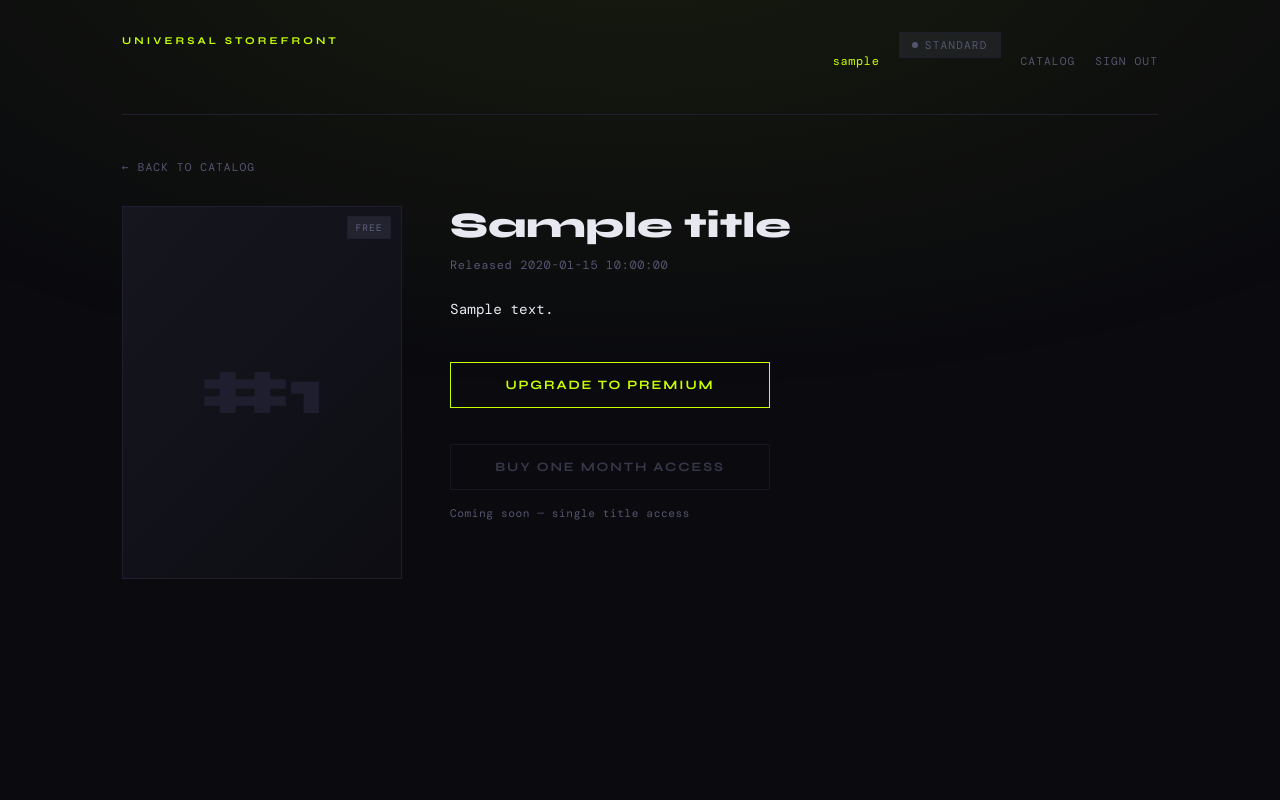
After one commit to Sztachaprog/universal-storefront, a Flask app: template src/templates/movie_detail.html in a window 1280 px wide. The commit adds this page. Run offline with Flask 3, Linux system fonts and the light colour scheme; the template is opened without the code that fills it: most values are stand-ins (such as "Sample title", 1, 10 or a date in 2020); some libraries are stand-ins or nearby versions; some web fonts are replaced.

Commit message:
feat: add movies catalog frontend (list, detail, watch pages)

```diff
--- a/src/app.py
+++ b/src/app.py
@@ -15,6 +15,7 @@ get_user_by_id,
 get_movie_by_id,
 get_movie_details,
 create_movie,
+get_all_movies,
 process_watch_request,
 upgrade_user_to_premium
 )
--- a/src/static/style.css
+++ b/src/static/style.css
@@ -203,3 +203,279 @@ button.secondary {
 .dashboard-card {
     max-width: 480px;
 }
+
+body.page-wide {
+    display: block;
+    align-items: initial;
+    justify-content: initial;
+    padding: 0;
+}
+
+.wrapper {
+    max-width: 1100px;
+    margin: 0 auto;
+    padding: 2rem 2rem 4rem;
+    position: relative;
+    z-index: 1;
+    animation: slideUp 0.4s ease;
+}
+
+/* Górny pasek nawigacji */
+.topbar {
+    display: flex;
+    align-items: center;
+    justify-content: space-between;
+    padding-bottom: 1.5rem;
+    margin-bottom: 2.5rem;
+    border-bottom: 1px solid var(--border);
+    gap: 1rem;
+    flex-wrap: wrap;
+}
+
+.topnav {
+    display: flex;
+    align-items: center;
+    gap: 1.25rem;
+}
+
+.nav-user {
+    font-size: 0.75rem;
+    color: var(--accent);
+    letter-spacing: 0.05em;
+}
+
+.nav-link {
+    font-size: 0.7rem;
+    letter-spacing: 0.1em;
+    text-transform: uppercase;
+    color: var(--muted);
+    text-decoration: none;
+    transition: color 0.2s;
+}
+.nav-link:hover { color: var(--text); }
+
+.page-title {
+    font-family: 'Syne', sans-serif;
+    font-size: 2.5rem;
+    font-weight: 800;
+    margin-bottom: 0.3rem;
+}
+
+/* Siatka kart filmów */
+.movie-grid {
+    display: grid;
+    grid-template-columns: repeat(auto-fill, minmax(220px, 1fr));
+    gap: 1.25rem;
+    margin-top: 2.5rem;
+}
+
+.movie-card {
+    background: var(--surface);
+    border: 1px solid var(--border);
+    text-decoration: none;
+    color: var(--text);
+    display: flex;
+    flex-direction: column;
+    transition: border-color 0.2s, transform 0.1s;
+    overflow: hidden;
+}
+.movie-card:hover {
+    border-color: var(--accent);
+    transform: translateY(-3px);
+}
+
+.movie-thumb {
+    aspect-ratio: 3 / 4;
+    background: linear-gradient(135deg, #16161f, #0d0d13);
+    position: relative;
+    display: flex;
+    align-items: center;
+    justify-content: center;
+}
+
+.movie-thumb-id {
+    font-family: 'Syne', sans-serif;
+    font-size: 2.5rem;
+    font-weight: 800;
+    color: var(--border);
+}
+
+.movie-info {
+    padding: 1rem;
+    border-top: 1px solid var(--border);
+}
+
+.movie-title {
+    font-size: 0.85rem;
+    font-weight: 500;
+    line-height: 1.3;
+    display: block;
+}
+
+/* Tagi premium / free */
+.tag {
+    position: absolute;
+    top: 0.6rem;
+    right: 0.6rem;
+    font-size: 0.6rem;
+    letter-spacing: 0.1em;
+    text-transform: uppercase;
+    padding: 0.25rem 0.5rem;
+    font-weight: 500;
+}
+.tag.premium { background: var(--accent); color: #0a0a0f; }
+.tag.free { background: rgba(85,85,112,0.25); color: var(--muted); border: 1px solid var(--border); }
+
+.empty-state {
+    margin-top: 3rem;
+    padding: 3rem;
+    text-align: center;
+    color: var(--muted);
+    border: 1px dashed var(--border);
+    font-size: 0.85rem;
+}
+
+/* Widok pojedynczego filmu */
+.back-link {
+    display: inline-block;
+    font-size: 0.7rem;
+    letter-spacing: 0.1em;
+    text-transform: uppercase;
+    color: var(--muted);
+    text-decoration: none;
+    margin-bottom: 2rem;
+    transition: color 0.2s;
+}
+.back-link:hover { color: var(--accent); }
+
+.detail-layout {
+    display: grid;
+    grid-template-columns: 280px 1fr;
+    gap: 3rem;
+    align-items: start;
+}
+
+.detail-poster {
+    aspect-ratio: 3 / 4;
+    background: linear-gradient(135deg, #16161f, #0d0d13);
+    border: 1px solid var(--border);
+    position: relative;
+    display: flex;
+    align-items: center;
+    justify-content: center;
+}
+.detail-poster-id {
+    font-family: 'Syne', sans-serif;
+    font-size: 4rem;
+    font-weight: 800;
+    color: var(--border);
+}
+
+.detail-title {
+    font-family: 'Syne', sans-serif;
+    font-size: 2.25rem;
+    font-weight: 800;
+    line-height: 1.1;
+    margin-bottom: 0.75rem;
+}
+
+.detail-meta {
+    font-size: 0.75rem;
+    color: var(--muted);
+    letter-spacing: 0.05em;
+    margin-bottom: 1.5rem;
+}
+
+.detail-description {
+    font-size: 0.9rem;
+    line-height: 1.7;
+    color: var(--text);
+    margin-bottom: 2.5rem;
+    max-width: 560px;
+}
+
+.detail-actions {
+    display: flex;
+    flex-direction: column;
+    gap: 0.75rem;
+    max-width: 320px;
+}
+
+.btn-action {
+    display: inline-block;
+    text-align: center;
+    text-decoration: none;
+    font-family: 'Syne', sans-serif;
+    font-size: 0.8rem;
+    font-weight: 700;
+    letter-spacing: 0.15em;
+    text-transform: uppercase;
+    padding: 0.875rem 1.25rem;
+    cursor: pointer;
+    border: none;
+    transition: opacity 0.2s, transform 0.1s;
+}
+.btn-action:active { transform: scale(0.99); }
+
+.btn-watch { background: var(--accent); color: #0a0a0f; }
+.btn-watch:hover { opacity: 0.85; }
+
+.btn-upgrade {
+    background: transparent;
+    color: var(--accent);
+    border: 1px solid var(--accent);
+}
+.btn-upgrade:hover { background: var(--accent-dim); }
+
+.btn-buy {
+    background: transparent;
+    color: var(--muted);
+    border: 1px solid var(--border);
+    width: 100%;
+    cursor: not-allowed;
+    opacity: 0.6;
+}
+
+.access-note {
+    font-size: 0.7rem;
+    color: var(--muted);
+    letter-spacing: 0.05em;
+    margin-top: 0.25rem;
+}
+
+/* Ekran odtwarzacza */
+.player {
+    margin-top: 1rem;
+}
+.player-screen {
+    aspect-ratio: 16 / 9;
+    background: radial-gradient(ellipse at center, #12121a, #08080c);
+    border: 1px solid var(--border);
+    display: flex;
+    flex-direction: column;
+    align-items: center;
+    justify-content: center;
+    gap: 1rem;
+}
+.player-icon {
+    font-size: 3rem;
+    color: var(--accent);
+    width: 90px;
+    height: 90px;
+    border: 2px solid var(--accent);
+    border-radius: 50%;
+    display: flex;
+    align-items: center;
+    justify-content: center;
+    padding-left: 0.5rem;
+}
+.player-now { font-size: 1rem; color: var(--text); }
+.player-title { color: var(--accent); }
+.player-sub { font-size: 0.75rem; color: var(--muted); }
+
+/* Responsywność */
+@media (max-width: 720px) {
+    .detail-layout { grid-template-columns: 1fr; gap: 1.5rem; }
+    .detail-poster { max-width: 240px; }
+    .topbar { flex-direction: column; align-items: flex-start; }
+}
--- /dev/null
+++ b/src/templates/movie_detail.html
@@ -0,0 +1,55 @@
+<!DOCTYPE html>
+<html lang="en">
+<head>
+<meta charset="UTF-8">
+<meta name="viewport" content="width=device-width, initial-scale=1.0">
+<title>Storefront — {{ title }}</title>
+<link rel="stylesheet" href="/static/style.css">
+</head>
+<body class="page-wide">
+<div class="wrapper">
+    <header class="topbar">
+        <div class="logo">Universal Storefront</div>
+        <nav class="topnav">
+            <span class="nav-user">{{ username }}</span>
+            {% if is_premium %}
+            <span class="status-badge active">Premium</span>
+            {% else %}
+            <span class="status-badge inactive">Standard</span>
+            {% endif %}
+            <a href="/movies" class="nav-link">Catalog</a>
+            <a href="/logout" id="logout-btn" class="nav-link">Sign out</a>
+        </nav>
+    </header>
+
+    <a href="/movies" class="back-link">← Back to catalog</a>
+
+    <div class="detail-layout">
+        <div class="detail-poster">
+            <span class="detail-poster-id">#{{ movie_id }}</span>
+            {% if is_premium_only %}
+            <span class="tag premium">Premium</span>
+            {% else %}
+            <span class="tag free">Free</span>
+            {% endif %}
+        </div>
+
+        <div class="detail-body">
+            <h1 class="detail-title" id="movie-title">{{ title }}</h1>
+            <p class="detail-meta">Released {{ release_date }}</p>
+            <p class="detail-description">{{ description }}</p>
+
+            <div class="detail-actions">
+                {% if has_access %}
+                <a href="/movies/{{ movie_id }}/watch" class="btn-action btn-watch" id="watch-btn">▶ Watch</a>
+                {% else %}
+                <a href="/dashboard" class="btn-action btn-upgrade" id="upgrade-btn">Upgrade to Premium</a>
+                <button class="btn-action btn-buy" id="buy-access-btn" disabled>Buy one month access</button>
+                <p class="access-note" id="access-note">Coming soon — single title access</p>
+                {% endif %}
+            </div>
+        </div>
+    </div>
+</div>
+</body>
+</html>
```
Also changed, not shown: src/templates/movie_not_found.html (added, +17 -0 lines), src/templates/movies.html (added, +51 -0 lines), src/templates/watch.html (added, +31 -0 lines).
